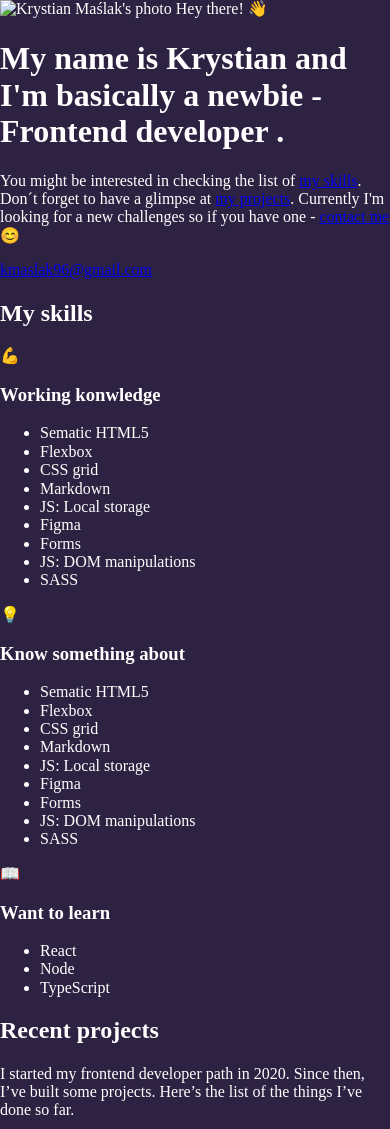
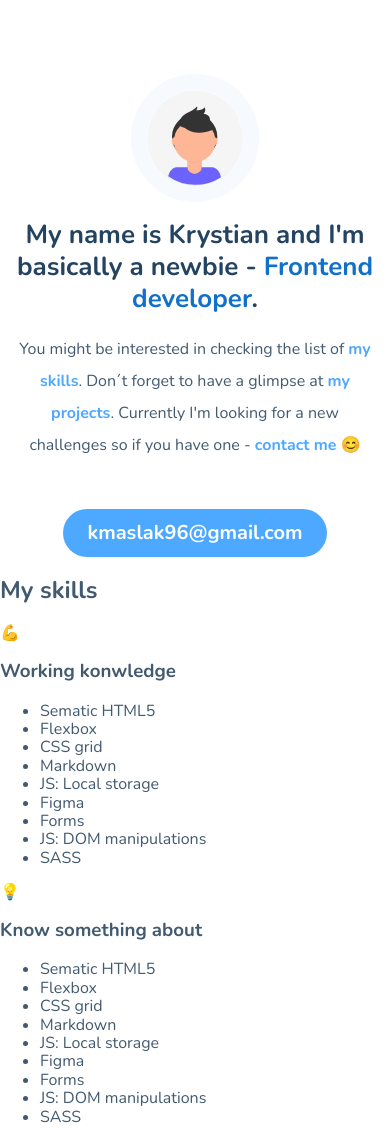
Before and after one commit to krystianmaslak/portfolio-demo, a website built with webpack: page src/pages/index.html in a window 390 px wide. Shown: the top 1129 px of the page. Built offline with nearby package versions, Linux system fonts and the light colour scheme.

Commit message:
feat: hero mobile styles

```diff
--- a/src/pages/index.html
+++ b/src/pages/index.html
@@ -7,7 +7,7 @@
   <title>Krystian Maślak - portfolio.</title>
   <meta name="description"
     content="Krystian Maślak - skills & projects.  Demo project. Based on the training 'WTF - Co Ten Frontend' by Maciek Korsan." />
-  <meta property="og:title" content="Krystian Maślak - portfolio." />
+  <meta property="og:title" content="Krystian Maślak - portfolio" />
   <meta property="og:description"
     content="Krystian Maślak - skills & projects. Demo project. Based on the training 'WTF - Co Ten Frontend' by Maciek Korsan." />
   <meta property="og:url" content="https://krystianmaslak.github.io/portfolio-demo/" />
@@ -19,18 +19,18 @@
   <main>
     <section class="hero">
       <div class="hero__image-container">
-        <img class="hero__image" alt="Krystian Maślak's photo" />
+        <img src="../assets/img/krystian.svg" class="hero__image" alt="Krystian Maślak's photo" />
         <span class="hero__hello">Hey there! 👋</span>
       </div>
       <div class="hero__description">
-        <h1 class="hero__header">My name is Krystian and I'm basically a newbie -<span class="hero__special">Frontend
-            developer </span>.
+        <h1 class="hero__header">My name is Krystian and I'm basically a newbie - <span class="hero__special">Frontend
+            developer</span>.
         </h1>
-        <p class="hero__paragraph">You might be interested in checking the list of <a href="#skills">my skills</a>.
+        <p class="hero__paragraph">You might be interested in checking the list of <a class="hero__link" href="#skills">my skills</a>.
           Don´t forget
-          to have a glimpse at <a href="#projects">my projects</a>. Currently I'm looking for a new challenges so if you
+          to have a glimpse at <a class="hero__link" href="#projects">my projects</a>. Currently I'm looking for a new challenges so if you
           have one
-          - <a href="#contact">contact me</a> 😊</p>
+          - <a class="hero__link" href="#contact">contact me</a> 😊</p>
         <a class="hero__contact" href="mailto:kmaslak96@gmail.com">kmaslak96@gmail.com</a>
       </div>
     </section>
--- a/src/scss/_variables.scss
+++ b/src/scss/_variables.scss
@@ -1 +1,4 @@
-$wtf: #2D2241;
+$text: #425A70;
+$textBlue: #1070CA;
+$textDark: #234361;
+$LightBlue: #4DA8FF;
--- a/src/scss/main.scss
+++ b/src/scss/main.scss
@@ -1,13 +1,21 @@
 @import "~normalize.css";
 
+@import url("https://fonts.googleapis.com/css2?family=Nunito:wght@300;600;700&family=Roboto+Mono:wght@400;700&display=swap");
+
 @import "_variables";
-@import "modules/hello.scss";
+@import "modules/hero.scss";
+
+html {
+  box-sizing: border-box;
+}
+
+*,
+*:before,
+*:after {
+  box-sizing: inherit;
+}
 
 body {
-  background: $wtf;
-  color: #fff;
-  display: flex;
-  align-items: center;
-  justify-content: center;
-  min-height: 100vh;
+  font-family: Nunito;
+  color: $text;
 }
--- /dev/null
+++ b/src/scss/modules/hero.scss
@@ -0,0 +1,53 @@
+.hero {
+  padding: 74px 16px 0; // 98 - 24 = 74
+  &__contact {
+    padding: 4px 24px;
+    border-radius: 64px;
+    color: #fff;
+    background: $LightBlue;
+    display: inline-block;
+    font-size: 20px;
+    font-weight: bold;
+    line-height: 40px;
+    text-decoration: none;
+  }
+  &__description {
+      text-align: center;
+  }
+  &__header {
+    font-size: 26px;
+    line-height: 32px;
+    text-align: center;
+    color: $textDark;
+  }
+  &__hello {
+    display: none;
+  }
+  &__image {
+    box-sizing: content-box;
+    width: 96px;
+    height: 96px;
+    border: 16px solid #f6f9fd;
+    border-radius: 50%;
+    &-container {
+      display: flex;
+      align-items: center;
+      justify-content: center;
+    }
+  }
+  &__link {
+    font-weight: bold;
+    color: $LightBlue;
+    text-decoration: none;
+  }
+  &__paragraph {
+    font-weight: 300;
+    font-size: 16px;
+    line-height: 32px;
+    text-align: center;
+    margin-bottom: 48px;
+  }
+  &__special {
+    color: $textBlue;
+  }
+}
```
Also changed, not shown: src/assets/img/krystian.svg (added).
